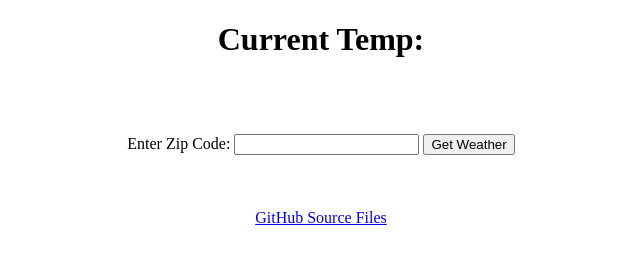
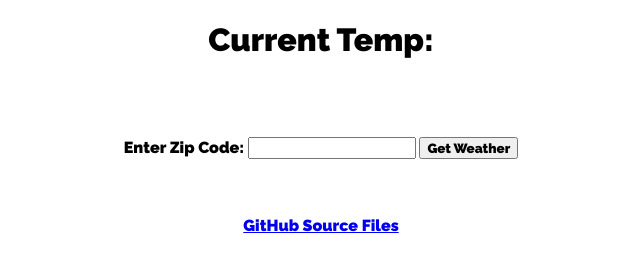
Before and after one commit to zachbush96/HerokuAPI, a website: page landing-pages/index.html in a window 1280 px wide. Shown: the whole page, without its empty margins (319-959 px from the left). Drawn offline with Linux system fonts and the light colour scheme.

Commit message:
Update index.html

```diff
--- a/landing-pages/index.html
+++ b/landing-pages/index.html
@@ -8,9 +8,12 @@
   <meta name="description" content="Weather App">
   <meta name="author" content="Zach Bush">
   <link rel="stylesheet"  type="text/css" src="/css/styles.css">
+  <link rel="preconnect" href="https://fonts.gstatic.com">
+  <link href="https://fonts.googleapis.com/css2?family=Raleway:wght@900&display=swap" rel="stylesheet">
   <style>
-    * {text-align: center;
-        justify-content: center;}
+    * { text-align: center;
+        justify-content: center;
+        font-family: 'Raleway', sans-serif;}
   </style>
 </head>
 
```
